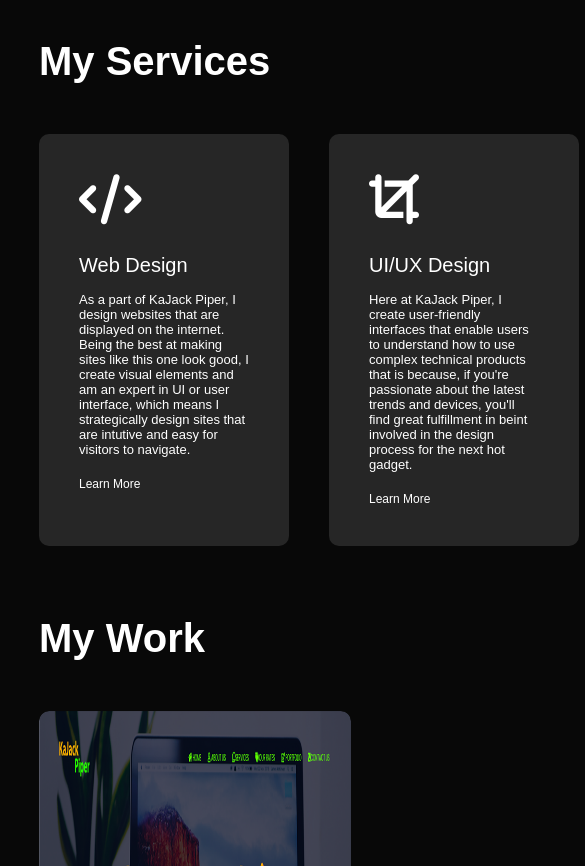
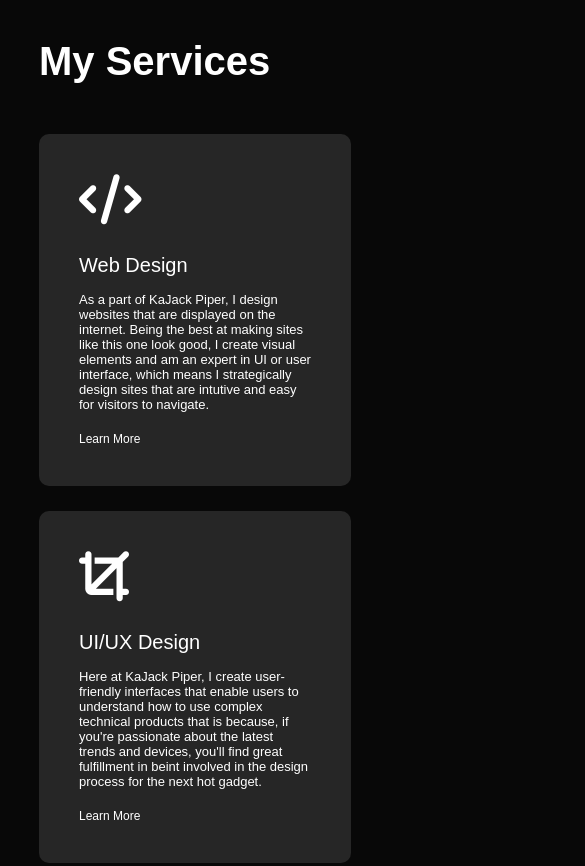
Before and after one commit to mainajackson95/portfolio, a plain HTML site: page index.html in a window 390 px wide. Shown: the part 1760-2626 px from the top of the page, 585 px wide, since content can reach past the window. Drawn offline with Linux system fonts and the light colour scheme.

Commit message:
Update style.css

```diff
--- a/style.css
+++ b/style.css
@@ -412,6 +412,13 @@
     .about-col-2{
         font-size: 14px;
     }
+    .services-list > div {
+        margin-bottom: 25px;
+    }
+    .services-list {
+        display: block;
+        flex-basis: 100%;
+    }
     .tab-links{
         font-size: 16px;
         margin-right: 20px;
```
